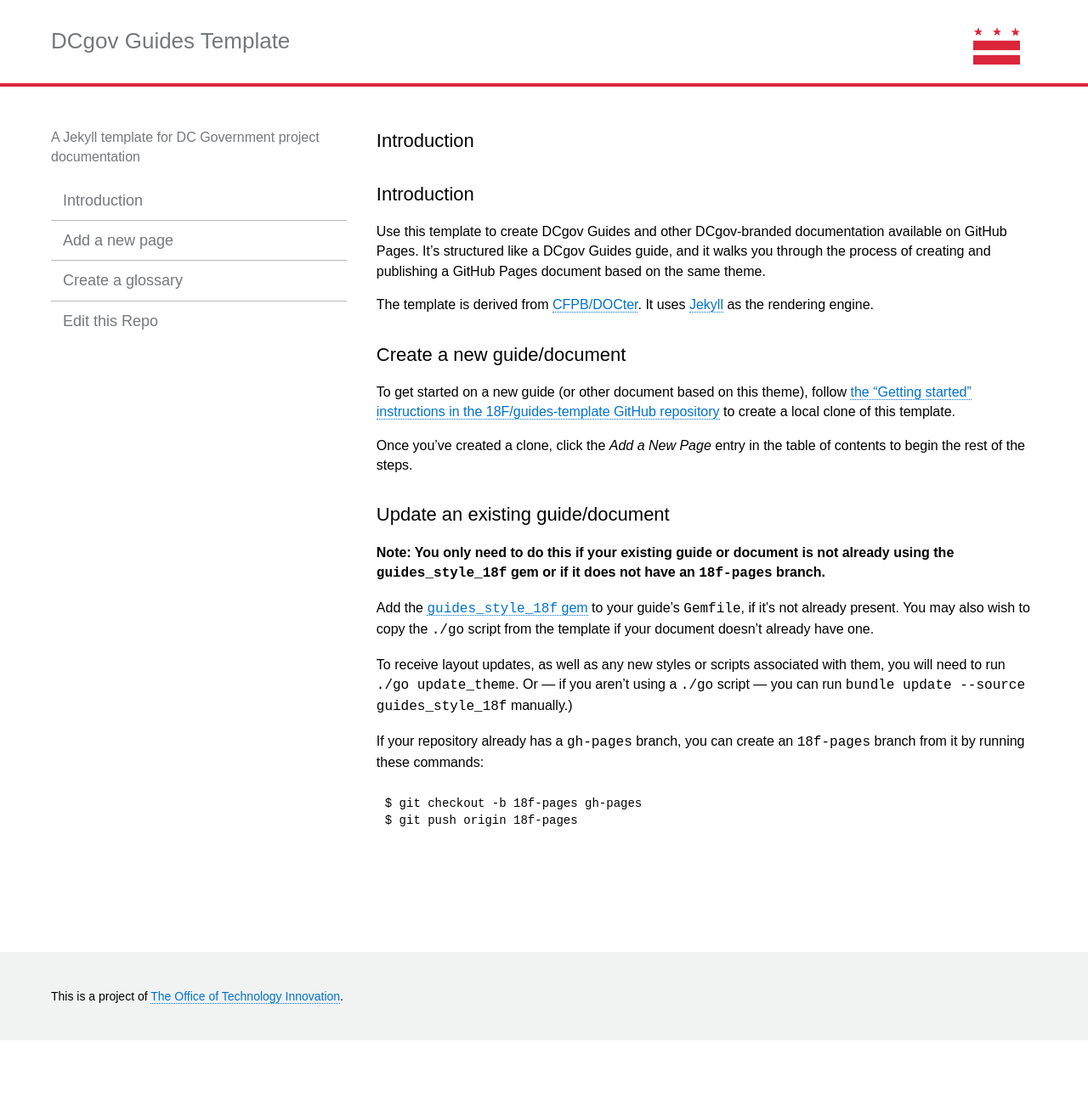
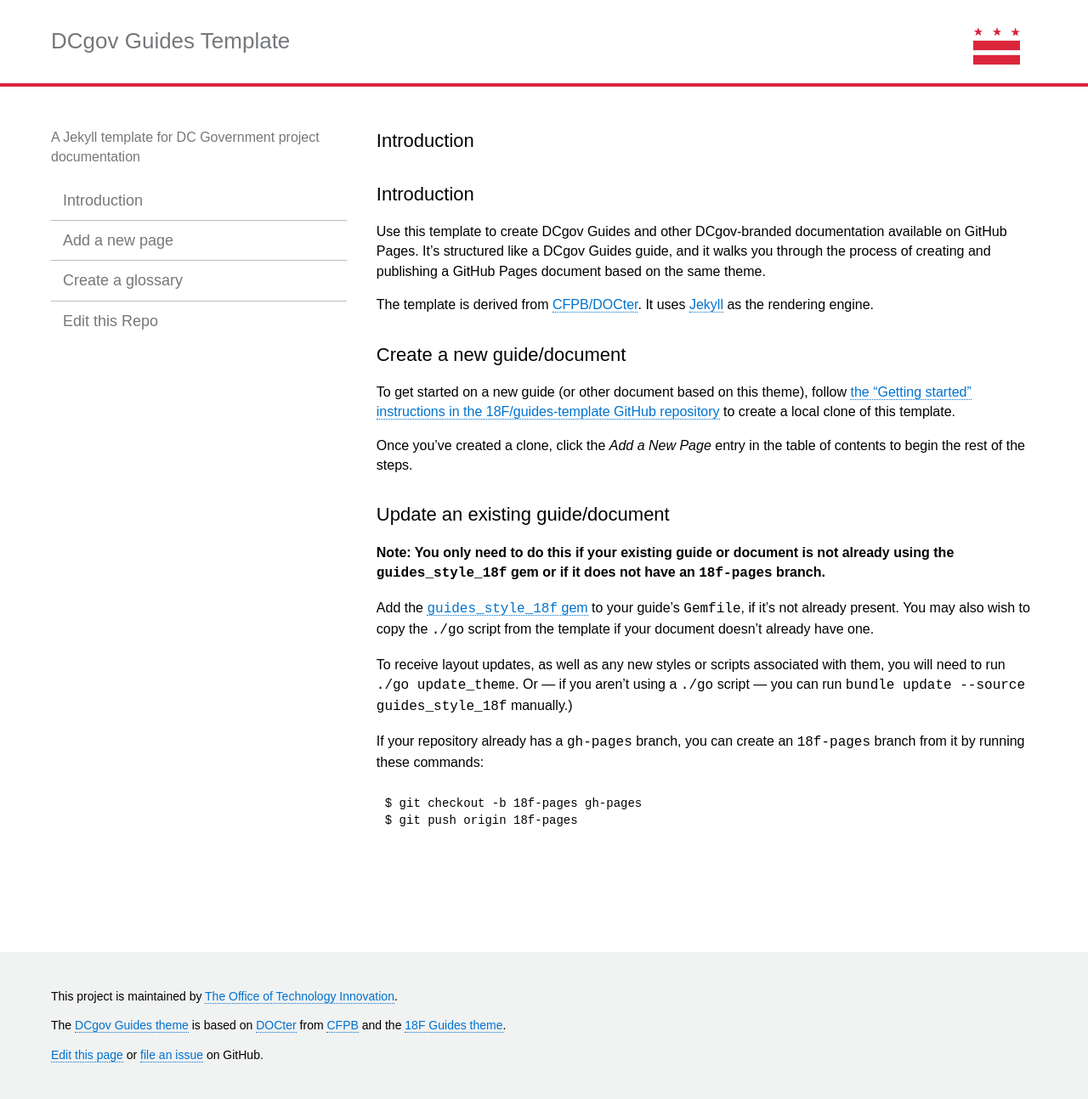
Before and after one commit to DCgov/guides-template, a Jekyll site: the page built from _pages/index.md, in a window 1280 px wide. Shown: the whole page at 85% size. Built offline with Jekyll 4.4.1, drawn with Linux system fonts in a browser that asks for light colours; nearby versions of some CDN libraries; before the commit the page ends 1225 px from its top, so only the background shows below that.

Commit message:
Move analytics, scripts, footer, header to includes partials

```diff
--- /dev/null
+++ b/_includes/footer.html
@@ -0,0 +1,8 @@
+<footer role="contentinfo">
+  <div class="wrap">
+    <p>This project is maintained by <a href="{{ site.author.url }}">{{ site.author.name }}</a>.</p>
+    <p>The <a href="https://github.com/DCgov/guides-template/">DCgov Guides theme</a> is based on <a href="https://github.com/cfpb/docter/">DOCter</a> from <a href="http://cfpb.github.io/">CFPB</a> and the <a href="https://github.com/18F/guides-template/">18F Guides theme</a>.</p>
+    <p><a href="{{ site.repos[0].url }}/edit/guides-template/{{ page.path }}">Edit this page</a> or <a href="{{ site.repos[0].url }}/issues">file an issue</a> on GitHub.</p>
+
+  </div><!--/.wrap -->
+</footer>
--- /dev/null
+++ b/_includes/header.html
@@ -0,0 +1,19 @@
+  <head>
+    <meta http-equiv="X-UA-Compatible" content="IE=edge">
+    <meta charset="utf-8">
+    <title>
+      {% if page.title == null %}
+        {{ site.name }}
+      {% else %}
+        {{ page.title }} - {{ site.name }}
+      {% endif %}
+    </title>
+    <meta name="viewport" content="width=device-width">
+    <link rel="stylesheet" href="{{ site.baseurl }}/assets/css/normalize.css">
+    <link rel="stylesheet" href="{{ site.baseurl }}/assets/css/main.css">
+    <link rel="stylesheet" href="{{ site.baseurl }}/assets/css/syntax.css">
+    <!--[if lt IE 9]>
+      <script src="//html5shiv.googlecode.com/svn/trunk/html5.js"></script>
+      <script src="{{ site.baseurl }}/assets/js/respond.min.js"></script>
+    <![endif]-->
+  </head>
--- /dev/null
+++ b/_includes/scripts.html
@@ -0,0 +1,2 @@
+<script src="https://code.jquery.com/jquery-1.11.3.min.js"></script>
+<script src="{{ site.baseurl }}/assets/js/glossary.js"></script>
--- a/_layouts/default.html
+++ b/_layouts/default.html
@@ -1,37 +1,8 @@
 <!DOCTYPE html>
 <html>
-  <head>
-    <meta http-equiv="X-UA-Compatible" content="IE=edge">
-    <meta charset="utf-8">
-    <title>
-      {% if page.title == null %}
-        {{ site.name }}
-      {% else %}
-        {{ page.title }} - {{ site.name }}
-      {% endif %}
-    </title>
-    <meta name="viewport" content="width=device-width">
-    <link rel="stylesheet" href="{{ site.baseurl }}/assets/css/normalize.css">
-    <link rel="stylesheet" href="{{ site.baseurl }}/assets/css/main.css">
-    <link rel="stylesheet" href="{{ site.baseurl }}/assets/css/syntax.css">
-    <script src="https://code.jquery.com/jquery-1.11.3.min.js"></script>
-    {% if site.google_analytics_ua != null %}
-      <script>
-        (function(i,s,o,g,r,a,m){i['GoogleAnalyticsObject']=r;i[r]=i[r]||function(){
-        (i[r].q=i[r].q||[]).push(arguments)},i[r].l=1*new Date();a=s.createElement(o),
-        m=s.getElementsByTagName(o)[0];a.async=1;a.src=g;m.parentNode.insertBefore(a,m)
-        })(window,document,'script','//www.google-analytics.com/analytics.js','ga');
 
-        ga('create', {{ site.google_analytics_ua }}, 'auto');
-        ga('send', 'pageview');
-      </script>
-    {% endif %}
-    <!--[if lt IE 9]>
-      <script src="//html5shiv.googlecode.com/svn/trunk/html5.js"></script>
-      <script src="{{ site.baseurl }}/assets/js/respond.min.js"></script>
-    <![endif]-->
+  {% include header.html %}
 
-  </head>
   <body>
     <div class="container">
       <header role="banner">
@@ -55,11 +26,9 @@
 
       {% include glossary.html %}
 
-      <footer role="contentinfo">
-        <div class="wrap">
-          <p>This is a project of <a href="{{ site.author.url }}">{{ site.author.name }}</a>.</p>
-        </div><!--/.wrap -->
-      </footer>
+      {% include footer.html %}
+
     </div> <!-- /.container -->
     </body>
+    {% include scripts.html %}
 </html>
```
Also changed, not shown: _includes/analytics.html (added, +14 -0 lines).
